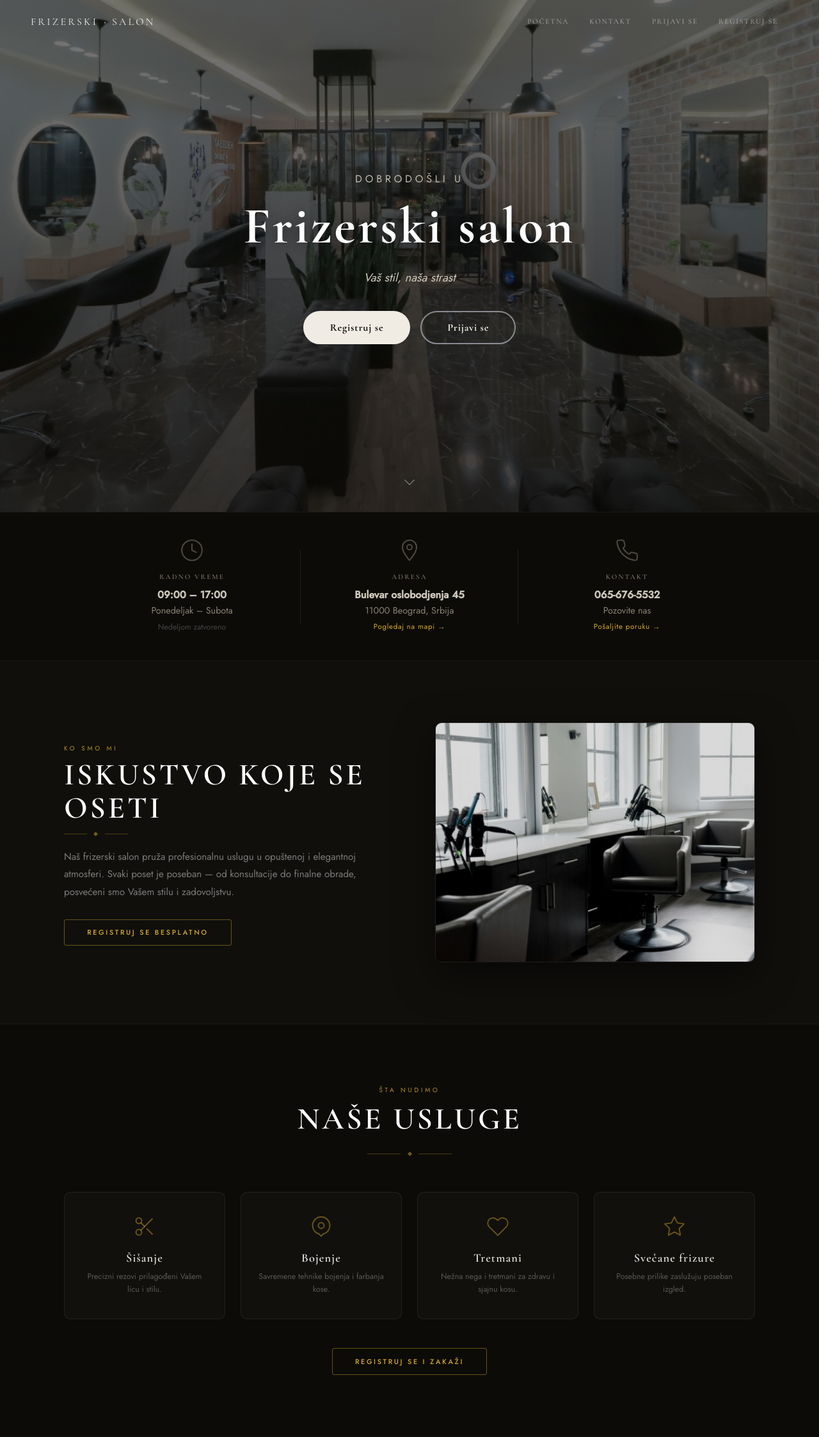
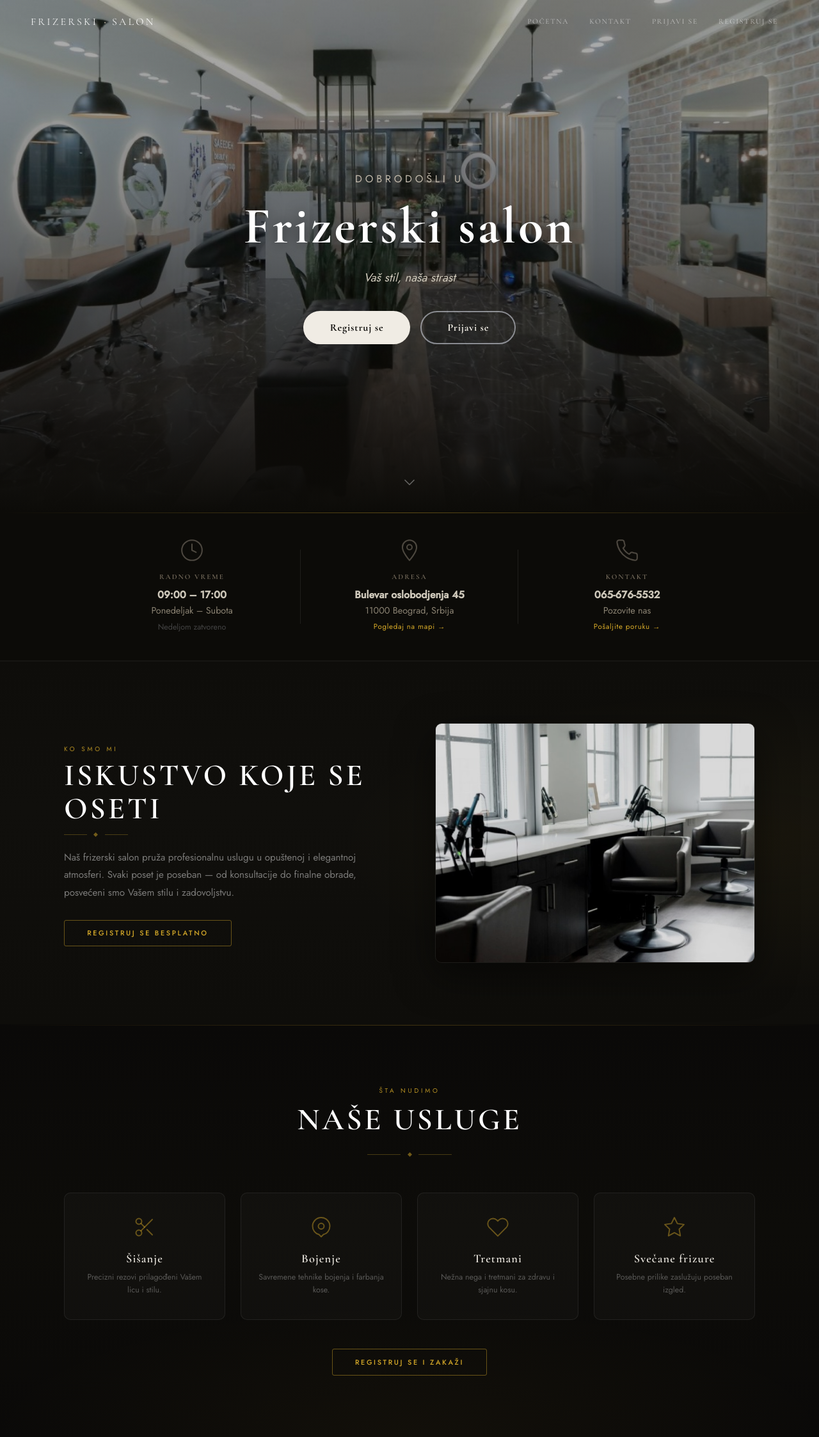
Before and after one commit to jelickatarina/FrizerskiSalonPHP, a PHP site: page / in a window 1280 px wide. Shown: the whole page at 64% size. Before the commit the page ends 2149 px from the top, so only its background shows below. Run offline with PHP 8.4, Linux system fonts and the light colour scheme.

Commit message:
Dodaj vizuelnu dubinu sekcijama — gradienti i separatori
- Hero overlay: mekši prelaz koji se stapa sa prvom sekcijom
- Info traka: zlatna linija razdvajač na vrhu (gradient)
- O nama: suptilni zlatni radijalni sjaj sa desne strane
- Usluge: suptilni zlatni sjaj sa dna + zlatna linija razdvajač

https://claude.ai/code/session_01Bm6p7T7mmK9Q4m5FtWhWXi

```diff
--- a/mojstil.css
+++ b/mojstil.css
@@ -186,7 +186,13 @@ body.index-page {
 .hero-overlay {
     position: absolute;
     inset: 0;
-    background: linear-gradient(to bottom, rgba(12,10,8,0.55) 0%, rgba(12,10,8,0.8) 100%);
+    background: linear-gradient(
+        to bottom,
+        rgba(12,10,8,0.3) 0%,
+        rgba(12,10,8,0.55) 50%,
+        rgba(12,10,8,0.88) 85%,
+        #0c0b08 100%
+    );
 }
 
 .hero-content {
@@ -275,7 +281,16 @@ body.index-page {
     flex-wrap: wrap;
     justify-content: center;
     background-color: #0c0b08;
-    border-top: 1px solid rgba(255,255,255,0.06);
+    position: relative;
+    border-top: 1px solid transparent;
+    border-bottom: 1px solid rgba(255,255,255,0.04);
+}
+.info-section::before {
+    content: '';
+    position: absolute;
+    top: 0; left: 0; right: 0;
+    height: 1px;
+    background: linear-gradient(90deg, transparent 0%, rgba(212,168,40,0.4) 50%, transparent 100%);
 }
 
 .info-card {
@@ -368,8 +383,11 @@ body.index-page {
 
 /* ── Početna — O nama sekcija ─────────────────────── */
 .home-about {
-    background: #100f0c;
+    background:
+        radial-gradient(ellipse 70% 60% at 90% 50%, rgba(212,168,40,0.05) 0%, transparent 70%),
+        linear-gradient(180deg, #0e0d0a 0%, #100f0c 40%, #0e0d0a 100%);
     padding: 6rem 2rem;
+    position: relative;
     border-top: 1px solid rgba(255,255,255,0.04);
 }
 
@@ -424,9 +442,19 @@ body.index-page {
 
 /* ── Početna — Usluge sekcija ─────────────────────── */
 .home-services {
-    background: #0c0b08;
+    background:
+        radial-gradient(ellipse 80% 50% at 50% 100%, rgba(212,168,40,0.04) 0%, transparent 65%),
+        linear-gradient(180deg, #0a0908 0%, #0d0c09 50%, #0a0908 100%);
     padding: 6rem 2rem;
-    border-top: 1px solid rgba(255,255,255,0.04);
+    position: relative;
+    border-top: 1px solid transparent;
+}
+.home-services::before {
+    content: '';
+    position: absolute;
+    top: 0; left: 0; right: 0;
+    height: 1px;
+    background: linear-gradient(90deg, transparent 0%, rgba(212,168,40,0.25) 50%, transparent 100%);
 }
 
 .home-services-inner {
```
